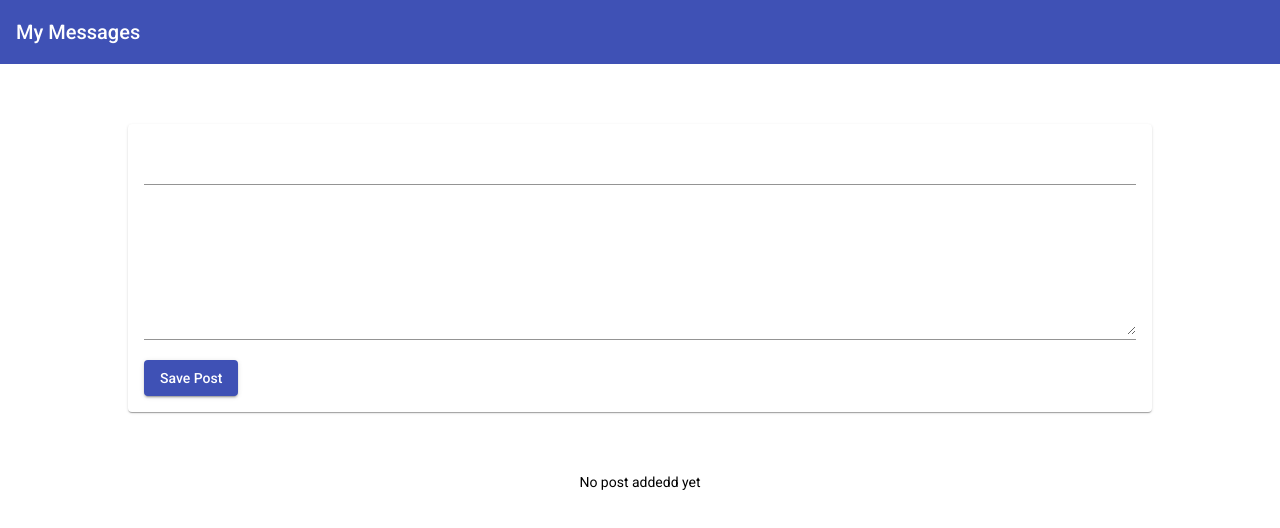
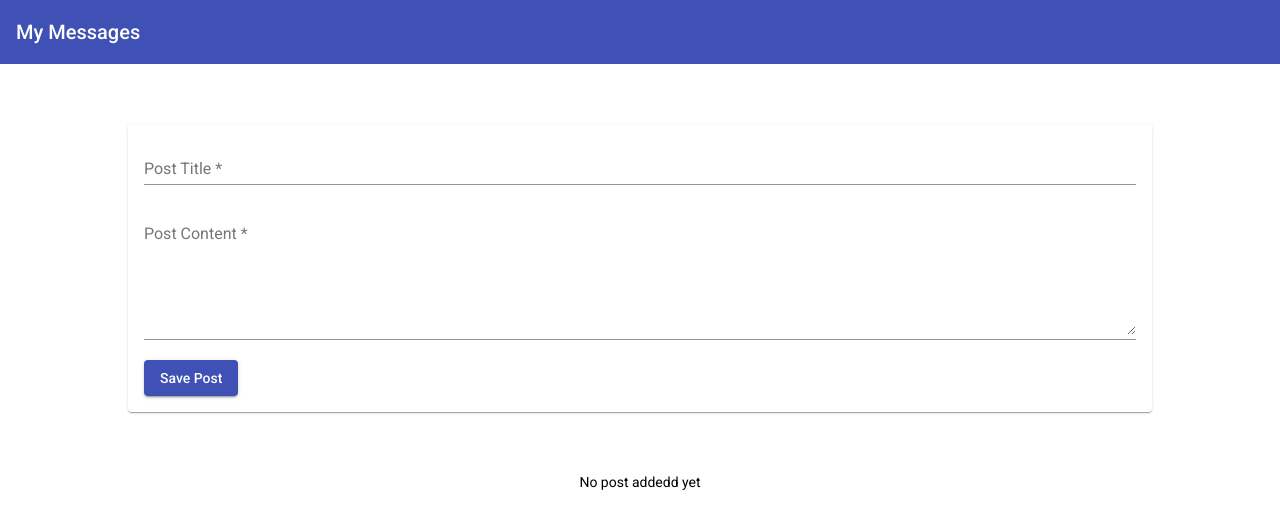
Before and after one commit to g138/MEAN-Stack, an Angular app: page / in a window 1280 px wide. Shown: the top 528 px of the page. Built offline with nearby package versions, Linux system fonts and the light colour scheme.

Commit message:
V.3
[NEW] Form ui

```diff
--- a/src/app/posts/post-create/post-create.component.html
+++ b/src/app/posts/post-create/post-create.component.html
@@ -1,11 +1,11 @@
 <mat-card>
     <form (submit)="onAddPost(postForm)" #postForm="ngForm">
         <mat-form-field>
-            <input matInput type="text" ngModel name="title" required #title="ngModel">
+            <input matInput type="text" ngModel name="title" required #title="ngModel" placeholder="Post Title">
             <mat-error *ngIf="title.invalid">Please enter a post title.</mat-error>
         </mat-form-field>
         <mat-form-field>
-            <textarea rows="6" matInput ngModel name="content" required #content="ngModel"></textarea>
+            <textarea rows="6" matInput ngModel name="content" required #content="ngModel" placeholder="Post Content"></textarea>
             <mat-error *ngIf="content.invalid">Please enter a post content.</mat-error>
         </mat-form-field>
         <button mat-raised-button color="primary" type="submit">Save Post</button>
--- a/src/app/posts/post-create/post-create.component.ts
+++ b/src/app/posts/post-create/post-create.component.ts
@@ -25,6 +25,7 @@ export class PostCreateComponent implements OnInit {
       return;
     }
     this.postsService.addPost(form.value.title, form.value.content);
+    form.resetForm();
   }
 
 }
--- a/src/app/posts/post-list/post-list.component.html
+++ b/src/app/posts/post-list/post-list.component.html
@@ -4,6 +4,10 @@
             {{ post.title }}
         </mat-expansion-panel-header>
         <p>{{ post.content }}</p>
+        <mat-action-row>
+            <button mat-button color="warn">Delete</button>
+            <button mat-button color="primary">Edit</button>
+        </mat-action-row>
     </mat-expansion-panel>
 </mat-accordion>
 <p class="mat-body-1 info-text" *ngIf="posts.length <= 0">No post addedd yet</p>
```
